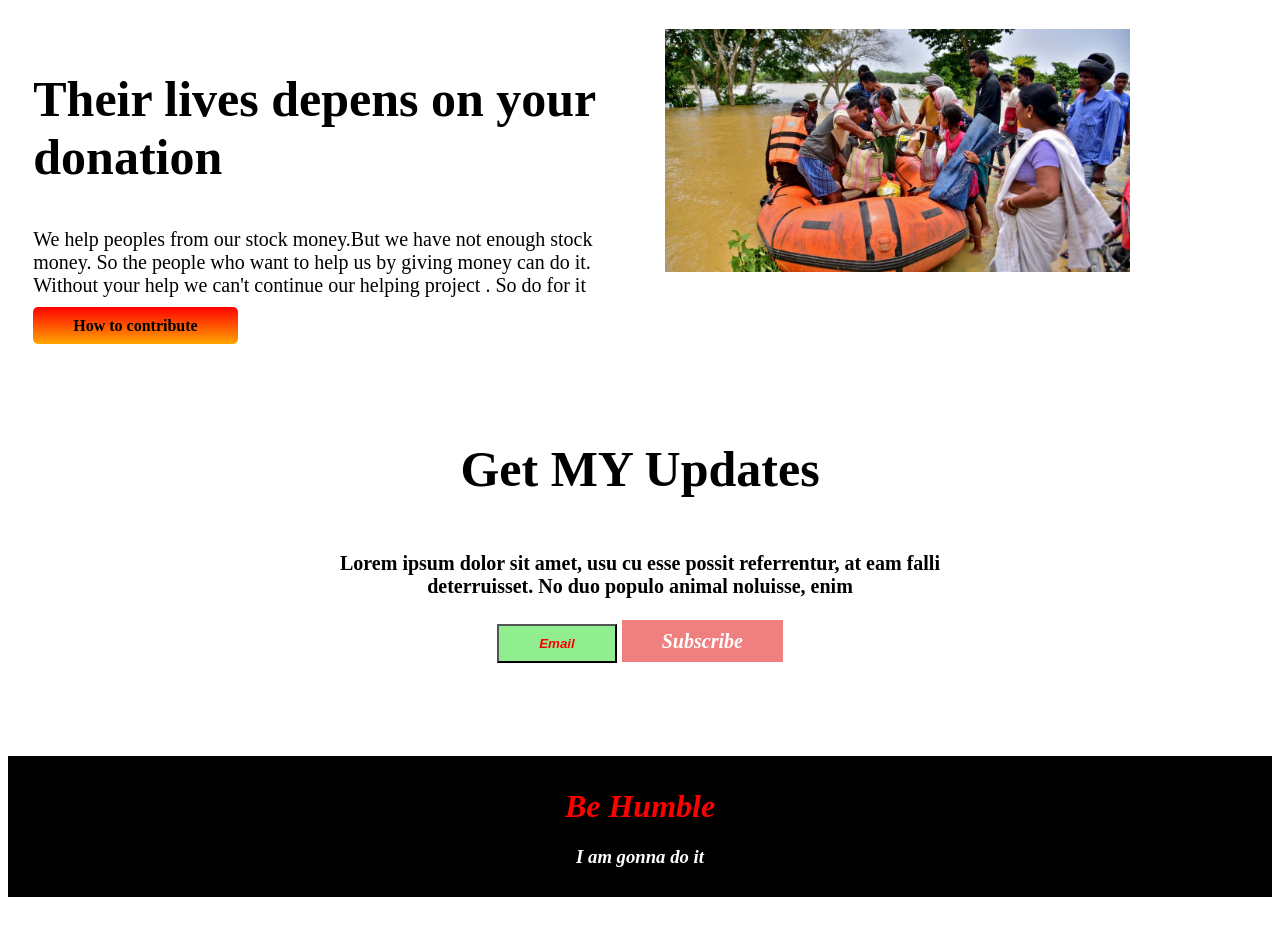
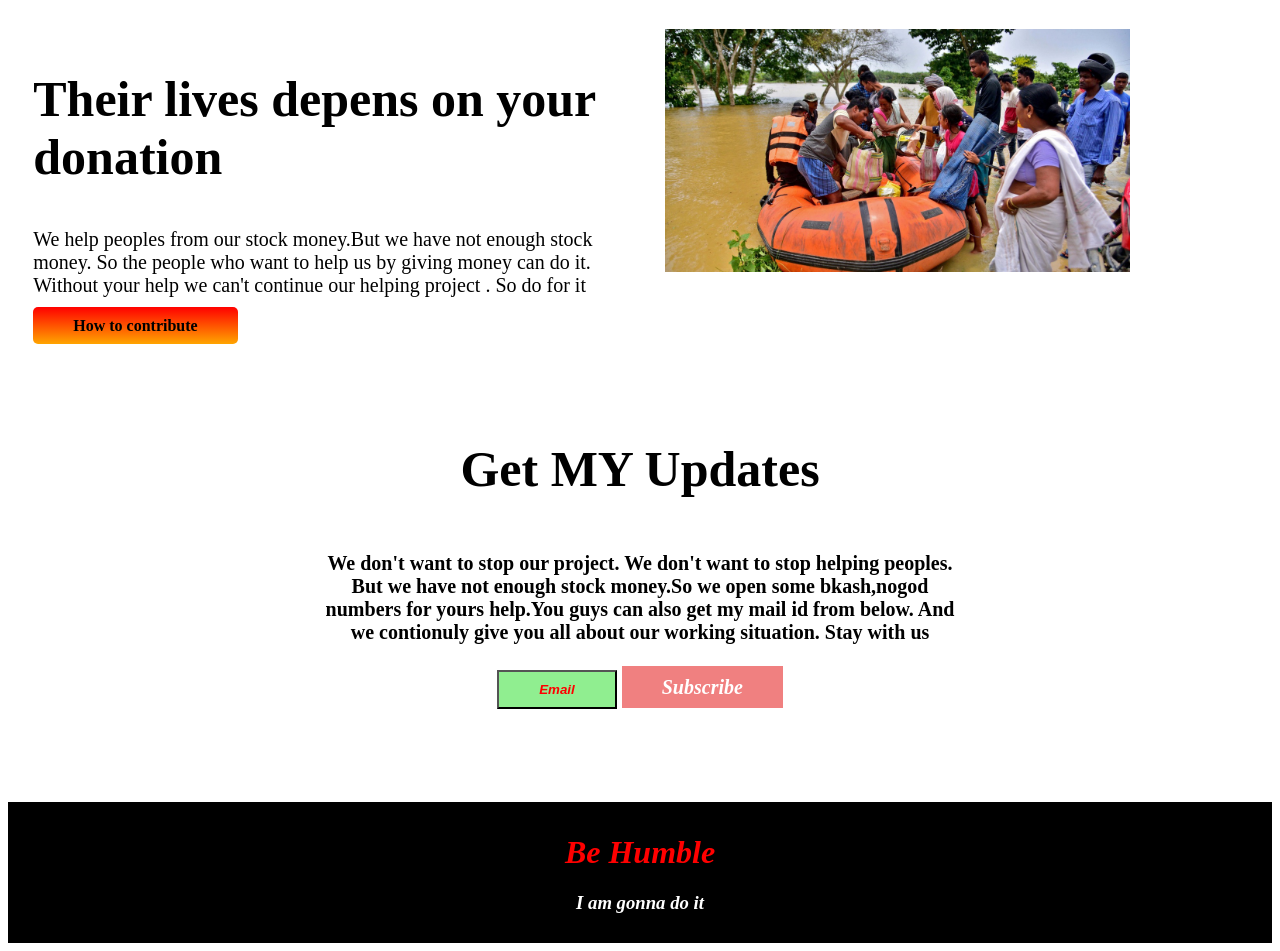
Before and after one commit to Shourav56/Shourav-donate-website, a plain HTML site: page index.html in a window 1280 px wide. Shown: the part 1856-2807 px from the top of the page. Before the commit the page ends 2761 px from the top, so only its background shows below. Drawn offline with Linux system fonts and the light colour scheme.

Commit message:
finally done now

```diff
--- a/index.html
+++ b/index.html
@@ -124,8 +124,10 @@
     <section>
         <div>
             <h1 class="middle2" style="font-size: 50px;">Get MY Updates</h1>
-            <p class="middle3" style="font: size 30px; ">Lorem ipsum dolor sit amet, usu cu esse possit referrentur,
-                at eam falli deterruisset. No duo populo animal noluisse, enim</p>
+            <p class="middle3" style="font: size 30px; ">We don't want to stop our project. We don't want to stop
+                helping peoples. But we have not enough stock money.So we open some bkash,nogod numbers for yours
+                help.You guys can also get my mail id from below. And we contionuly give you all about our working
+                situation. Stay with us </p>
         </div>
 
         <div class="flexable">
```
